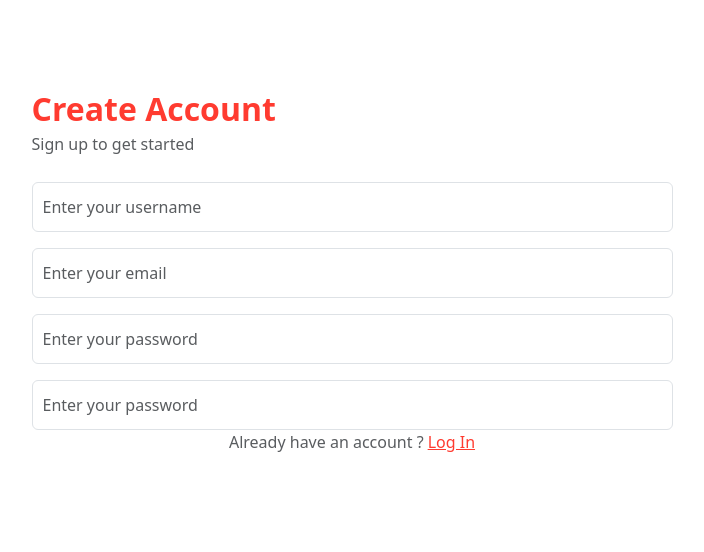
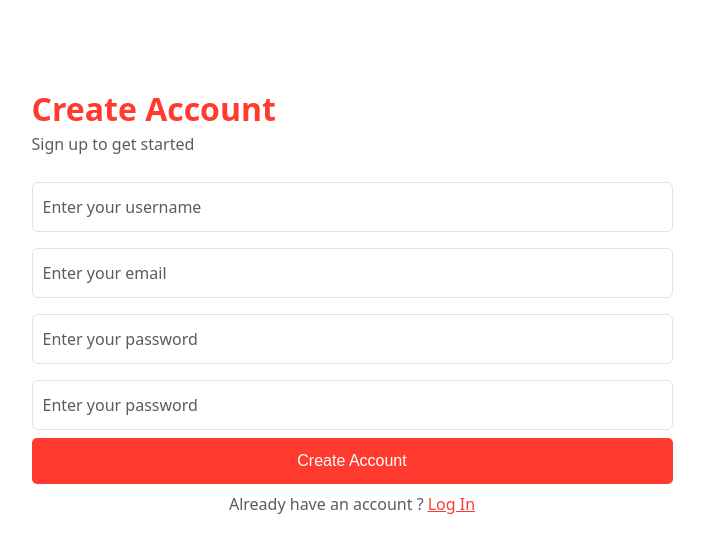
Before and after one commit to MasterIfeanyi/QuickMart, a React (Vite) app: page /signup in a window 1280 px wide. Shown: the top 552 px of the page, without its empty margins (288-992 px from the left). Built offline with nearby package versions, Linux system fonts and the light colour scheme; no server answers.

Commit message:
add btn to signup

```diff
--- a/src/Components/create/Signup.css
+++ b/src/Components/create/Signup.css
@@ -1,7 +1,6 @@
 .section-title h2 {
     color: var(--brand);
 }
-
 
 .logIn {
     cursor: pointer;
--- a/src/Components/create/Signup.jsx
+++ b/src/Components/create/Signup.jsx
@@ -62,16 +62,19 @@ const Signup = () => {
                         </div>
                         <div>
                             <input
-                                type="text"
+                                type="password"
                                 className="form-control custom-input"
                                 placeholder="Enter your password"
                                 value={confirmPassword}
                                 onChange={(e) => setConfirmPassword(e.target.value)}
                             />
                         </div>
+                        <div className="">
+                            <button type="submit" className="btn btn-brand mt-2 w-100">Create Account</button>
+                        </div>
                     </form>
 
-                    <footer className="text-center mt-auto">
+                    <footer className="text-center mt-2">
                         <p className="text-muted">
                             Already have an account ?
                             <Link to="/login" className="ms-1 fw-medium logIn">
--- a/src/Components/login/Login.jsx
+++ b/src/Components/login/Login.jsx
@@ -2,6 +2,7 @@ import "./Login.css"
 import { useState } from "react"
 import { Link } from "react-router-dom"
 import handleLogin from "../../utils/handleLogin"
+import { useAuth } from "../../context/AuthConext"
 
 const Login = () => {
 
@@ -51,6 +52,9 @@ const Login = () => {
                                 onChange={(e) => setPassword(e.target.value)}
                             />
                         </div>
+                        <div>
+
+                        </div>
                     </form>
 
                     <footer className="text-center mt-auto">
--- a/src/main.jsx
+++ b/src/main.jsx
@@ -3,10 +3,14 @@ import { createRoot } from 'react-dom/client'
 import 'bootstrap/dist/css/bootstrap.min.css';
 import 'bootstrap/dist/js/bootstrap.bundle.min.js';
 import './index.css'
+import { AuthProvider } from './context/AuthConext.jsx';
 import App from './App.jsx'
+
 
 createRoot(document.getElementById('root')).render(
   <StrictMode>
-    <App />
+    <AuthProvider>
+      <App />
+    </AuthProvider>
   </StrictMode>,
 )
```
